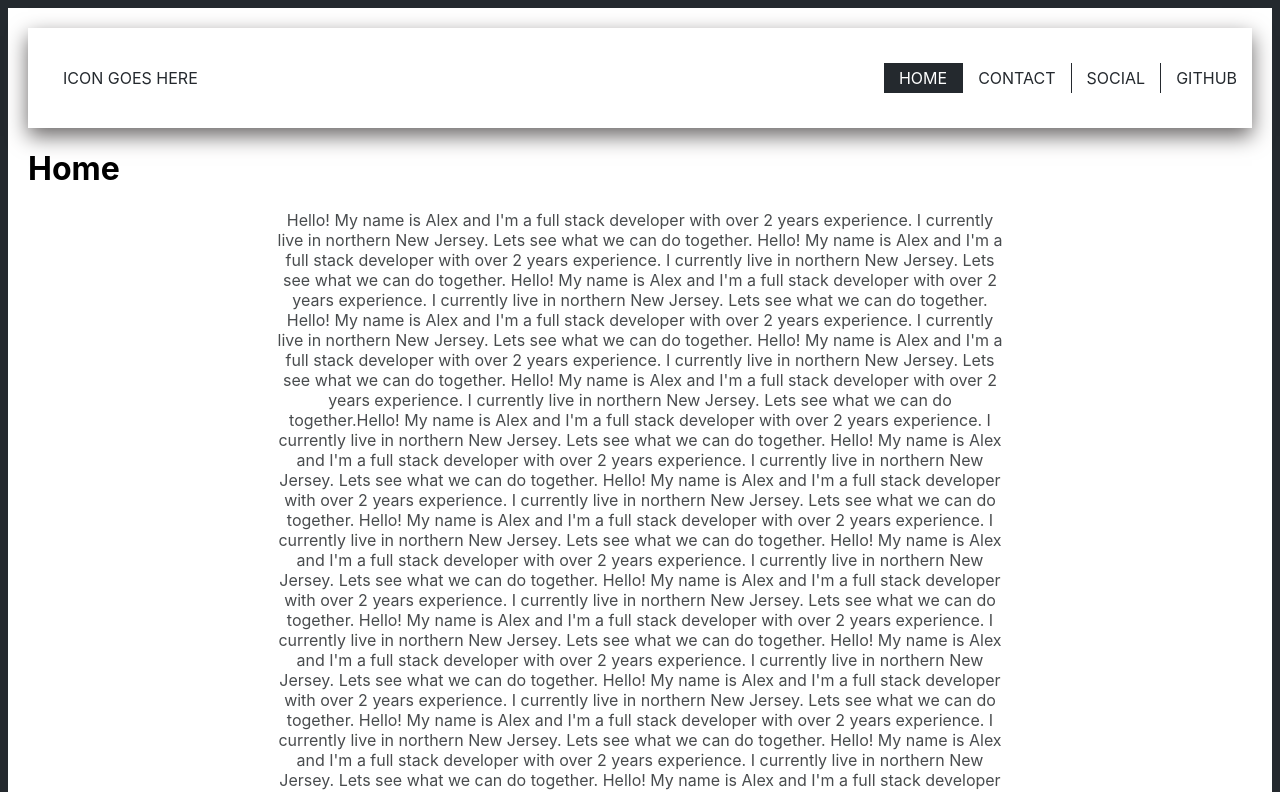
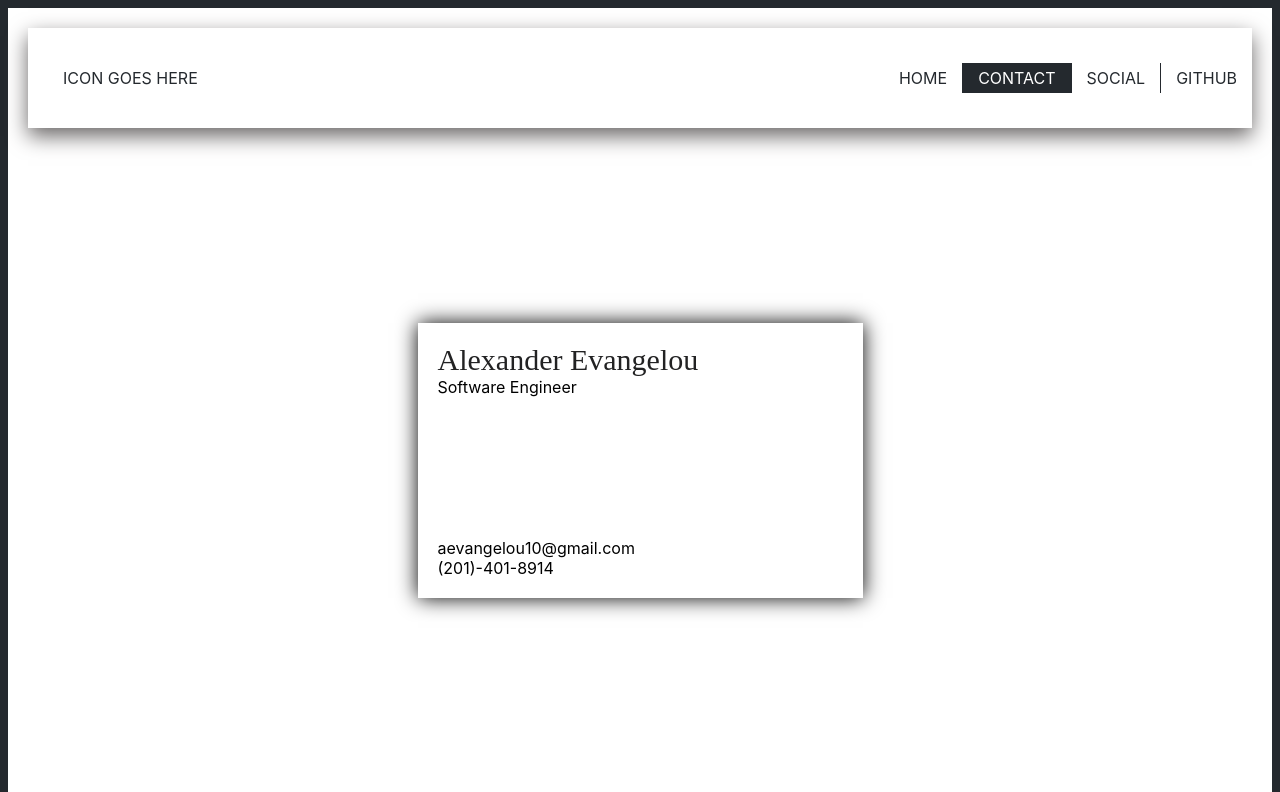
Before and after one commit to evangeloua/Website, a React (Create React App) app: page /#/contact in a window 1280 px wide. Before the commit this address led to /#/home. Shown: the top 792 px of the page. Built offline with nearby package versions, Linux system fonts and the light colour scheme.

Commit message:
adding simple business card

```diff
--- a/src/components/contact/BusinessCard.js
+++ b/src/components/contact/BusinessCard.js
@@ -5,7 +5,14 @@ class BusinessCard extends Component {
     render() {
         return (
             <div className="businessCard">
-                <p>Hello!</p>
+                <div className="spacing">
+                    <p className="cardName">Alexander Evangelou</p>
+                    <p>Software Engineer</p>
+                </div>
+                <div className="spacing">
+                    <p>aevangelou10@gmail.com</p>
+                    <p>(201)-401-8914</p>
+                </div>
             </div>
         );
     }
--- a/src/stylesheets/Contact.css
+++ b/src/stylesheets/Contact.css
@@ -4,16 +4,21 @@
     width: 445px;
     box-shadow: 0 0 20px 0;
     justify-content: space-between;
+    align-items: flex-start;
     flex-direction: column;
-    /*background-image: url("../images/seamless-paper-texture-business-card-background.jpg");*/
+    /*background: url("../images/seamless-paper-texture-business-card-background.jpg");*/
 }
 
 .cardName {
-    font-family: "Arial Black";
-    font-size: 35px;
-    color: cadetblue;
+    font-family: "Droid Sans Mono";
+    font-size: 30px;
+    color: #222223;
 }
 
-.contactInfo {
+.spacing {
+    padding: 20px;
+}
 
+p {
+    margin: 0;
 }
--- a/src/stylesheets/Home.css
+++ b/src/stylesheets/Home.css
@@ -1,6 +1,7 @@
 .bioParagraph {
     max-width: 60%;
     margin: 0 auto;
+    padding-bottom: 10px;
 }
 
 p.bio {
```
